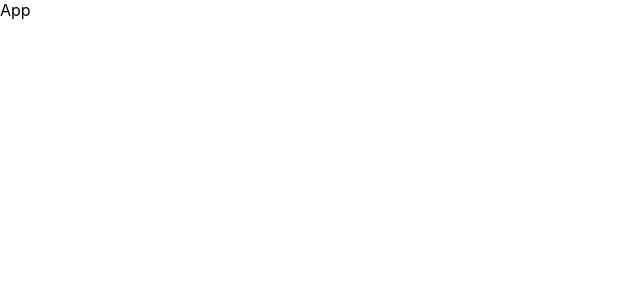
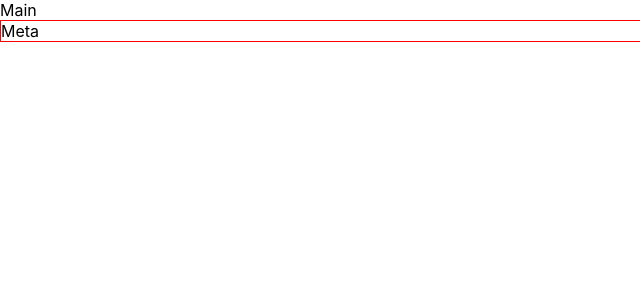
Before and after one commit to hanghae-w7-t4-Clone/frontend, a React (Create React App) app: page / in a window 1280 px wide. Shown: the top 300 px of the page, without its empty margins (0-640 px from the left). Built offline with nearby package versions, Linux system fonts and the light colour scheme.

Commit message:
Route 설정

```diff
--- a/src/App.js
+++ b/src/App.js
@@ -1,9 +1,20 @@
-import React from 'react'
-
+import React from "react";
+import { BrowserRouter, Route, Routes } from "react-router-dom";
+import Main from "./pages/Main";
+import SignUp from "./pages/SignUp";
+import Profile from "./pages/Profile";
+import Posts from "./pages/Posts";
 const App = () => {
   return (
-    <div>App</div>
-  )
-}
+    <BrowserRouter>
+      <Routes>
+        <Route path="/" element={<Main />} />
+        <Route path="/signup" element={<SignUp />} />
+        <Route path="/profile" element={<Profile />} />
+        <Route path="/posts" element={<Posts />} />
+      </Routes>
+    </BrowserRouter>
+  );
+};
 
-export default App
+export default App;
--- a/src/components/Footer.jsx
+++ b/src/components/Footer.jsx
@@ -1,9 +1,21 @@
-import React from 'react'
+import React from "react";
+import styled from "styled-components";
 
 const Footer = () => {
   return (
-    <div>Footer</div>
-  )
-}
+    <FooterWrap>
+      <div>
+        <div>Meta</div>
+        <div></div>
+      </div>
+    </FooterWrap>
+  );
+};
 
-export default Footer
+export default Footer;
+
+const FooterWrap = styled.div`
+  width: 100%;
+  border: 1px solid red;
+
+`
--- a/src/pages/Main.jsx
+++ b/src/pages/Main.jsx
@@ -1,9 +1,13 @@
 import React from 'react'
+import Footer from '../components/Footer'
 
 const Main = () => {
   return (
+    <div>
     <div>Main</div>
-  )
+    <Footer></Footer>
+    </div>
+    )
 }
 
 export default Main
```
